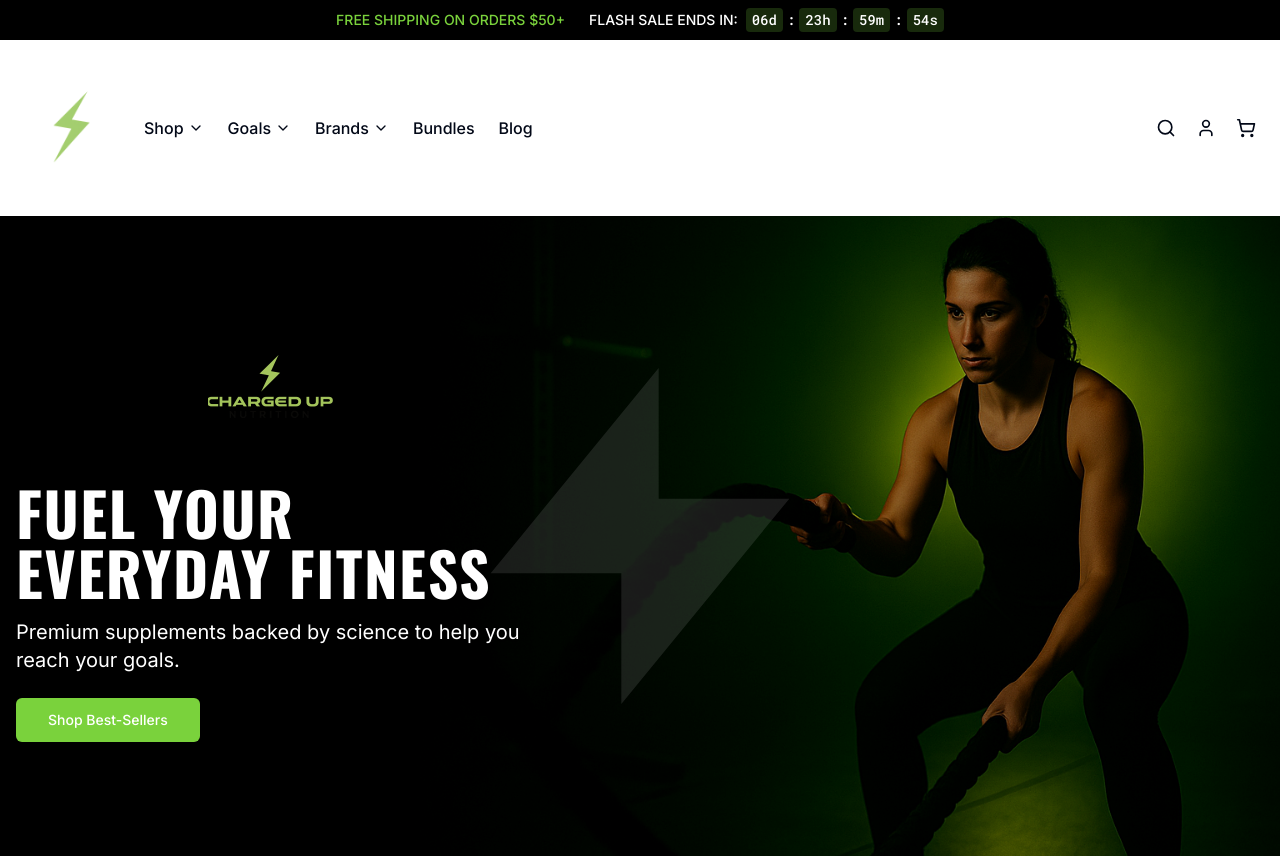
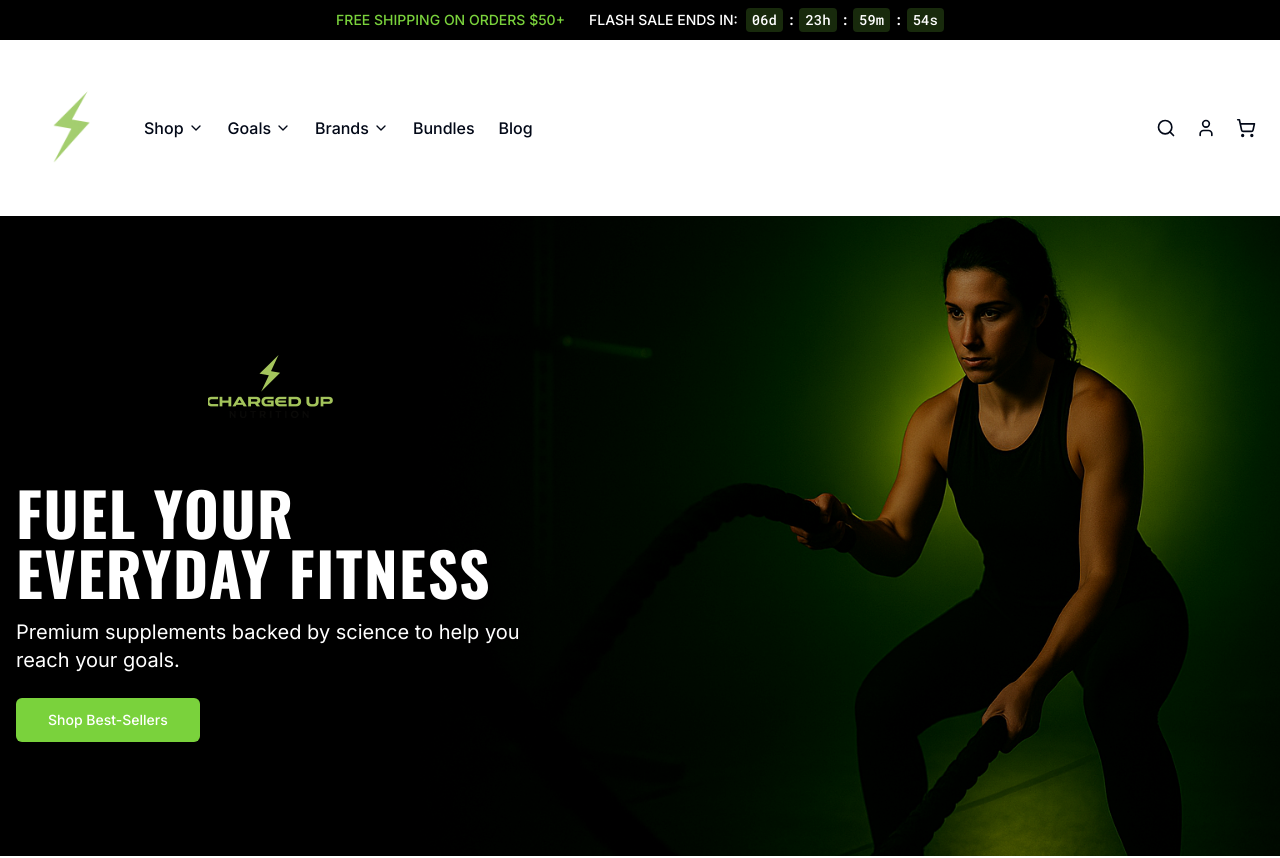
Before and after one commit to JxWayne890/Charged, a React (Vite) app: page / in a window 1280 px wide. Shown: the top 858 px of the page. Built offline with nearby package versions, Linux system fonts and the light colour scheme.

Commit message:
Remove hero section bolt
Removes the bolt overlay from the hero section.

```diff
--- a/src/components/HeroSection.tsx
+++ b/src/components/HeroSection.tsx
@@ -24,15 +24,6 @@ const HeroSection = ({
         className="absolute inset-0 bg-cover bg-center opacity-70"
         style={{ backgroundImage: `url(public/lovable-uploads/27dac938-26b9-4202-8a44-8954f41f8604.png)` }}
       ></div>
-
-      {/* Bolt overlay */}
-      <div className="absolute inset-0 flex items-center justify-center opacity-10">
-        <div className="w-full h-full max-w-md max-h-md">
-          <svg viewBox="0 0 24 24" fill="white" className="w-full h-full">
-            <path d="M13 10V3L4 14h7v7l9-11h-7z" />
-          </svg>
-        </div>
-      </div>
 
       {/* Content */}
       <div className="relative h-full container mx-auto px-4 flex flex-col justify-center items-start">
```
